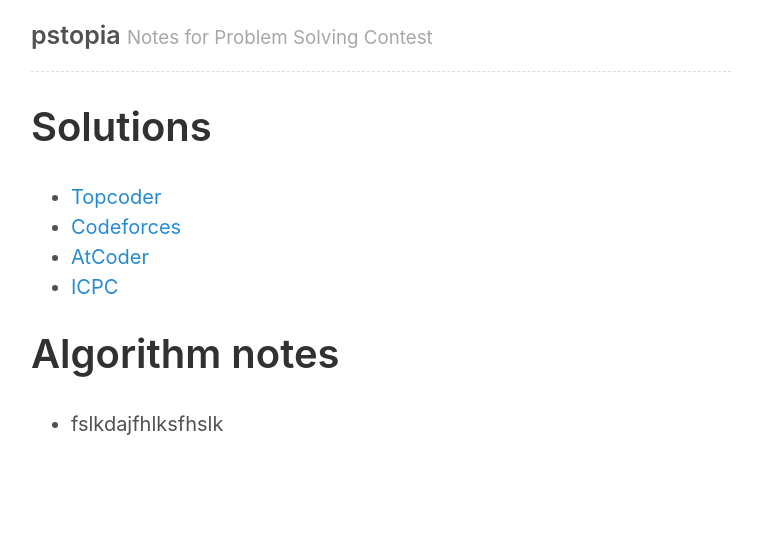
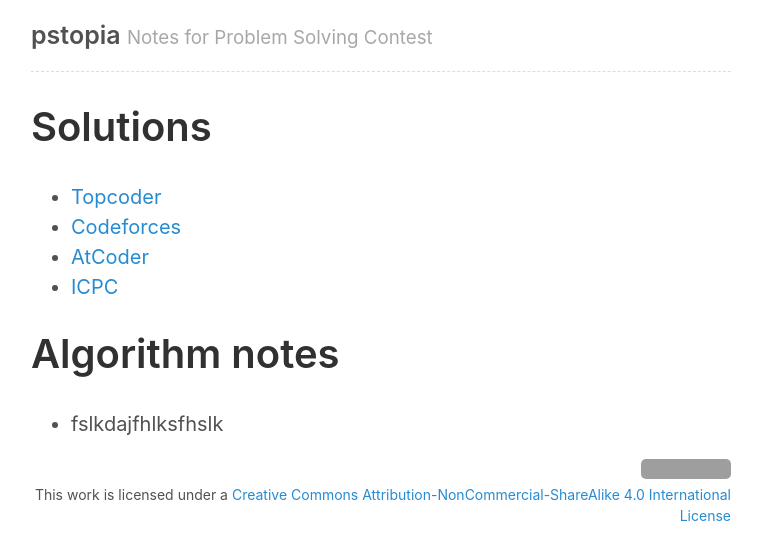
Before and after one commit to pstopia/pstopia.github.io, a Jekyll site: the page built from index.md, in a window 1280 px wide. Shown: the top 560 px of the page, without its empty margins (259-1021 px from the left). Built offline with Jekyll 4.4.1, drawn with Linux system fonts in a browser that asks for light colours; some web fonts are replaced; grey boxes are pictures that could not be loaded.

Commit message:
add cc license

```diff
--- a/_layouts/default.html
+++ b/_layouts/default.html
@@ -35,9 +35,9 @@
       </main>
 
       <footer class="footer">
-        <!--<small>
-          &copy; <time datetime="{{ site.time | date_to_xmlschema }}">{{ site.time | date: '%Y' }}</time>. All rights reserved.
-        </small>-->
+        <div class="license">
+<a rel="license" href="http://creativecommons.org/licenses/by-nc-sa/4.0/"><img alt="Creative Commons License" style="border-width:0" src="https://i.creativecommons.org/l/by-nc-sa/4.0/88x31.png" /></a><br />This work is licensed under a <a rel="license" href="http://creativecommons.org/licenses/by-nc-sa/4.0/">Creative Commons Attribution-NonCommercial-ShareAlike 4.0 International License</a>
+        </div>
       </footer>
     </div>
 
--- a/_sass/_layout.scss
+++ b/_sass/_layout.scss
@@ -11,5 +11,15 @@
 }
 
 footer {
-  margin-bottom: 2rem;
+  margin-top: 0.8rem;
+  margin-bottom: 1.5rem;
 }
+
+.license {
+  text-align: right;
+  font-size: 0.7rem;
+}
+.license img {
+  display: inline;
+  margin: 0;
+}
```
